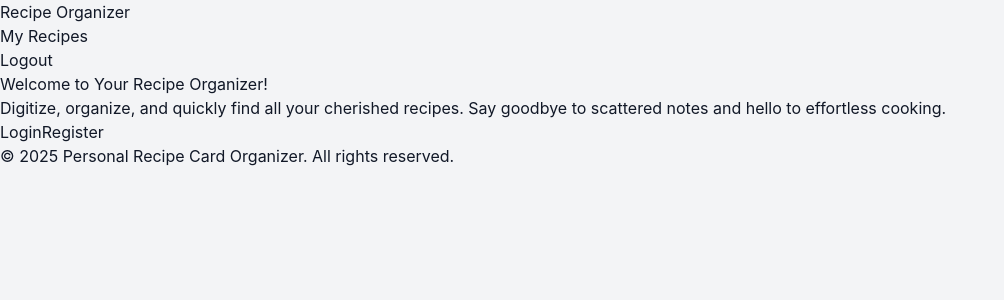
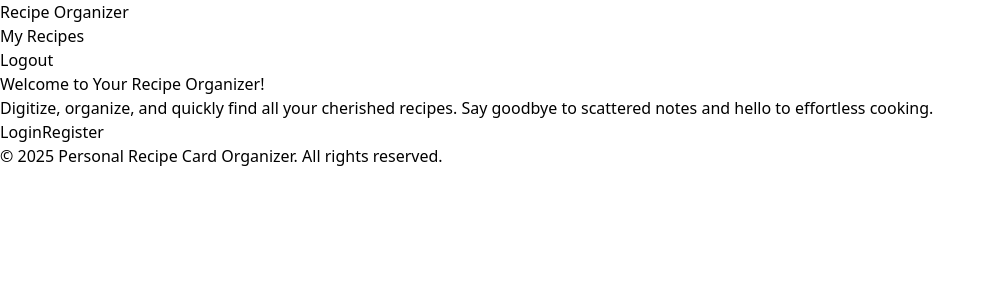
Before and after one commit to 50101063/flowisetemp, a React (Vite) app in the folder frontend/: page / in a window 1280 px wide. Shown: the top 300 px of the page, without its empty margins (0-1004 px from the left). Built offline with nearby package versions, Linux system fonts and the light colour scheme.

Commit message:
feat: Add frontend/src/index.css

```diff
--- a/frontend/src/index.css
+++ b/frontend/src/index.css
@@ -1,13 +1,3 @@
 @tailwind base;
 @tailwind components;
 @tailwind utilities;
-
-/* Optional: Basic global styles */
-body {
-  font-family: 'Inter', sans-serif;
-  @apply bg-gray-100 text-gray-900;
-}
-
-#root {
-  @apply min-h-screen flex flex-col;
-}
```
